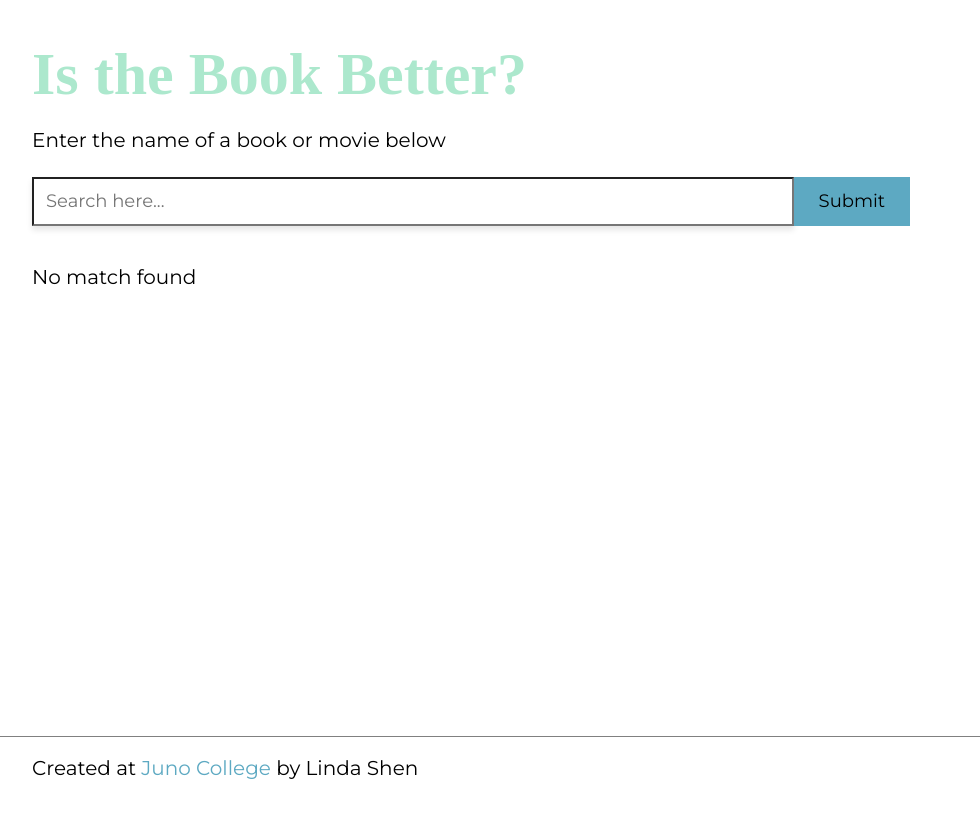
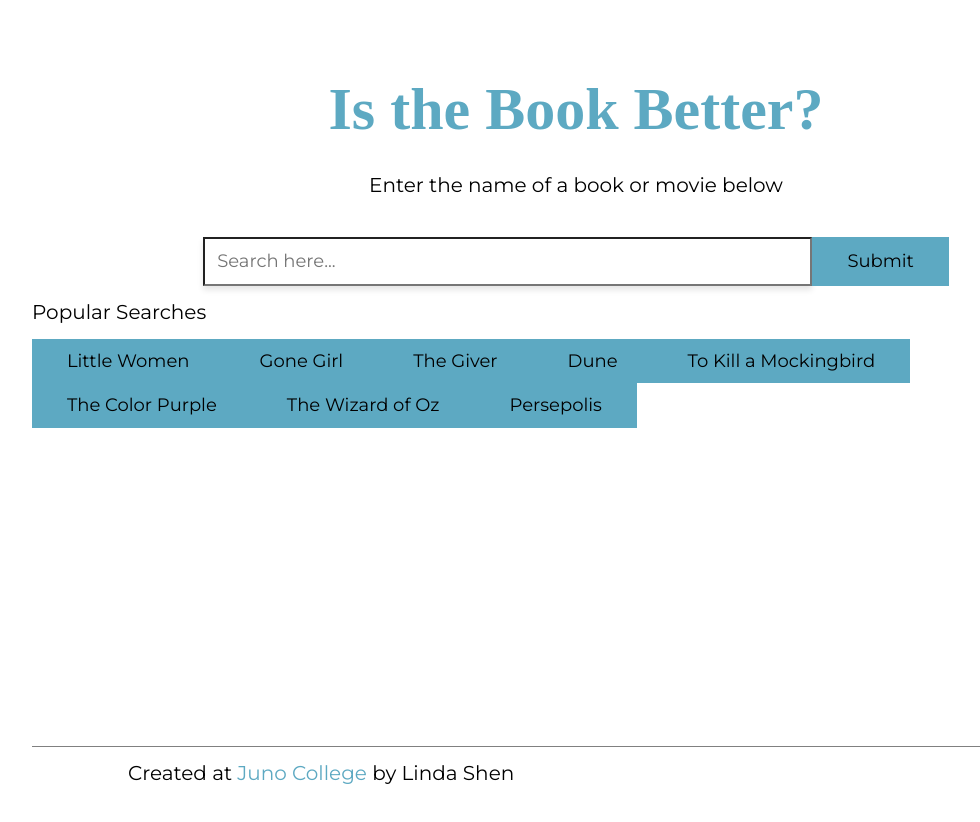
Before and after one commit to lindashendev/is-the-book-better, a React (Create React App) app: page / in a window 1280 px wide. Shown: the top 822 px of the page, without its empty margins (64-1044 px from the left). After the commit the page ends 800 px from the top, so only its background shows below. Built offline with nearby package versions, Linux system fonts and the light colour scheme; a web font is replaced by a local one.

Commit message:
Create popular search button group with book titles 📖

```diff
--- a/src/App.js
+++ b/src/App.js
@@ -5,15 +5,6 @@ import MainResults from "./components/MainResults";
 import Footer from "./components/Footer";
 
 function App() {
-  // destructure the return
-  // on submit event from the form
-    // use the user query for the axios call
-    // use state as the param to the movie database API and goodreads API
-    // store the response in a state
-
-  // display information
-    // show movie poster and book cover when successful, otherwise ask user for new search query
-
   const [userInput, setUserInput] = useState("");
   const [userSearch, setUserSearch] = useState("");
   const handleChange = (event) => {
@@ -38,9 +29,25 @@ function App() {
         </div>
         </header>
         <main>
-            <MainResults userQuery={userSearch}/>
+            {userSearch
+            ? <MainResults userQuery={userSearch}/>
+            :
+            <div className="wrapper">
+              <p>Popular Searches</p>
+              <div className="btn-group">
+                <button>Little Women</button>
+                <button>Gone Girl</button>
+                <button>The Giver</button>
+                <button>Dune</button>
+                <button>To Kill a Mockingbird</button>
+                <button>The Color Purple</button>
+                <button>The Wizard of Oz</button>
+                <button>Persepolis</button>
+              </div>
+              <Footer />
+            </div>
+            }
         </main>
-        <Footer />
     </div>
   );
 }
--- a/src/components/MainResults.js
+++ b/src/components/MainResults.js
@@ -72,13 +72,15 @@ function MainResults({userQuery}) {
 
     return(
       <>
-      <div className="wrapper">
+      <div className="wrapper info-card__container">
           {isLoading
           && <p>Fetching results</p>
           }
 
           {matchFound
-          ? <div className="main-results">
+          ?
+          <>
+          <div className="main-results">
            <div className="info-card">
                 <h2>Movie</h2>
                 <h3 className="info-card__title">{movieResult.title}</h3>
@@ -92,10 +94,14 @@ function MainResults({userQuery}) {
                 <p className="info-card__rating">{bookResult.volumeInfo.averageRating}</p>
             </div>
           </div>
-          : <p>No match found</p>}
           <div className="compare-info">
-            <p>{ratingCompare}</p>
+              <p>{ratingCompare}</p>
           </div>
+          <div className="random-pick">
+              <button>New pick</button>
+          </div>
+          </>
+          : <p></p>}
         </div>
     </>
     )
--- a/src/styles/sass/partials/_header.scss
+++ b/src/styles/sass/partials/_header.scss
@@ -1,5 +1,11 @@
 header {
-  margin: 40px 0;
+  padding-top: 60px;
+  div {
+    display: flex;
+    flex-direction: column;
+    align-content: center;
+    align-items: center;
+  }
 }
 
 input {
@@ -11,6 +17,8 @@ input {
 form {
   margin-top: 25px;
   display: flex;
+  justify-content: center;
+  width: 80%;
 }
 
 input, button {
@@ -23,5 +31,22 @@ button {
   font-family: 'Montserrat', sans-serif;
   background-color: $primaryBlue;
   border: none;
-  padding: 12px 25px;
+  padding: 12px 35px;
 }
+
+.random-pick {
+  margin-top: 40px;
+  display: flex;
+  justify-content: center;
+  button {
+    background-color: lighten($primaryGreen, 10%);
+    background-color: transparent;
+    border: 2px solid $primaryBlue;
+    padding: 12px 40px;
+    border-radius: 50px;
+    transition: background-color 0.2s ease-in-out;
+    &:hover {
+      background-color: darken($primaryGreen, 10%);
+    }
+  }
+}
--- a/src/styles/sass/styles.css
+++ b/src/styles/sass/styles.css
@@ -266,7 +266,13 @@ html {
 }
 
 header {
-  margin: 40px 0;
+  padding-top: 60px;
+}
+header div {
+  display: flex;
+  flex-direction: column;
+  align-content: center;
+  align-items: center;
 }
 
 input {
@@ -278,6 +284,8 @@ input {
 form {
   margin-top: 25px;
   display: flex;
+  justify-content: center;
+  width: 80%;
 }
 
 input, button {
@@ -290,11 +298,32 @@ button {
   font-family: "Montserrat", sans-serif;
   background-color: #5da9c2;
   border: none;
-  padding: 12px 25px;
+  padding: 12px 35px;
+}
+
+.random-pick {
+  margin-top: 40px;
+  display: flex;
+  justify-content: center;
+}
+.random-pick button {
+  background-color: #d4f3e5;
+  background-color: transparent;
+  border: 2px solid #5da9c2;
+  padding: 12px 40px;
+  border-radius: 50px;
+  transition: background-color 0.2s ease-in-out;
+}
+.random-pick button:hover {
+  background-color: #84ddb5;
+}
+
+main .info-card__container {
+  margin-top: 40px;
+  margin-bottom: 80px;
 }
 
 .main-results {
-  margin-top: 40px;
   display: flex;
   justify-content: space-between;
 }
@@ -307,7 +336,7 @@ button {
   justify-content: center;
   width: 40%;
   border-radius: 8px;
-  box-shadow: rgba(0, 0, 0, 0.1) 0px 20px 25px -5px, rgba(0, 0, 0, 0.04) 0px 10px 10px -5px;
+  box-shadow: rgba(3, 102, 214, 0.3) 0px 0px 0px 3px, rgba(0, 0, 0, 0.1) 0px 20px 25px -5px;
   transition: 0.2s ease-in-out;
   transform: scale(1);
 }
@@ -344,11 +373,11 @@ h1,
 h2,
 h3 {
   font-family: "Maitree", serif;
-  margin: 20px 0;
+  margin: 15px 0;
 }
 
 p {
-  margin: 20px 0;
+  margin: 15px 0;
 }
 
 h2 ~ h3 {
@@ -357,7 +386,7 @@ h2 ~ h3 {
 
 h1 {
   font-size: 3rem;
-  color: #ace8cd;
+  color: #5da9c2;
 }
 
 a {
@@ -367,10 +396,15 @@ a {
 
 footer {
   border-top: 1px solid grey;
-  position: absolute;
+  position: fixed;
+  bottom: 0;
   width: 100%;
-  bottom: 0;
 }
 footer p {
   width: 100%;
+}
+
+.App {
+  min-height: 100%;
+  position: relative;
 }/*# sourceMappingURL=styles.css.map */
--- a/src/styles/sass/styles.scss
+++ b/src/styles/sass/styles.scss
@@ -5,6 +5,7 @@
 @import './partials/header';
 @import './partials/info-card';
 @import './partials/compare';
+
 html {
   font-size: 125%;
 }
@@ -24,11 +25,11 @@ h1,
 h2,
 h3 {
   font-family: 'Maitree', serif;
-  margin: 20px 0;
+  margin: 15px 0;
 }
 
 p {
-  margin: 20px 0;
+  margin: 15px 0;
 }
 
 h2 ~ h3 {
@@ -37,7 +38,7 @@ h2 ~ h3 {
 
 h1 {
   font-size: 3rem;
-  color: $primaryGreen;
+  color: $primaryBlue;
 }
 
 a {
@@ -47,10 +48,15 @@ a {
 
 footer {
   border-top: 1px solid grey;
-  position: absolute;
+  position: fixed;
+  bottom: 0;
   width: 100%;
-  bottom: 0;
   p {
     width: 100%;
   }
 }
+
+.App {
+  min-height: 100%;
+  position: relative;
+}
```
Also changed, not shown: src/styles/sass/partials/_info-card.scss (+6 -2 lines), 1 other file (tests, documents, lock files or other folders).
